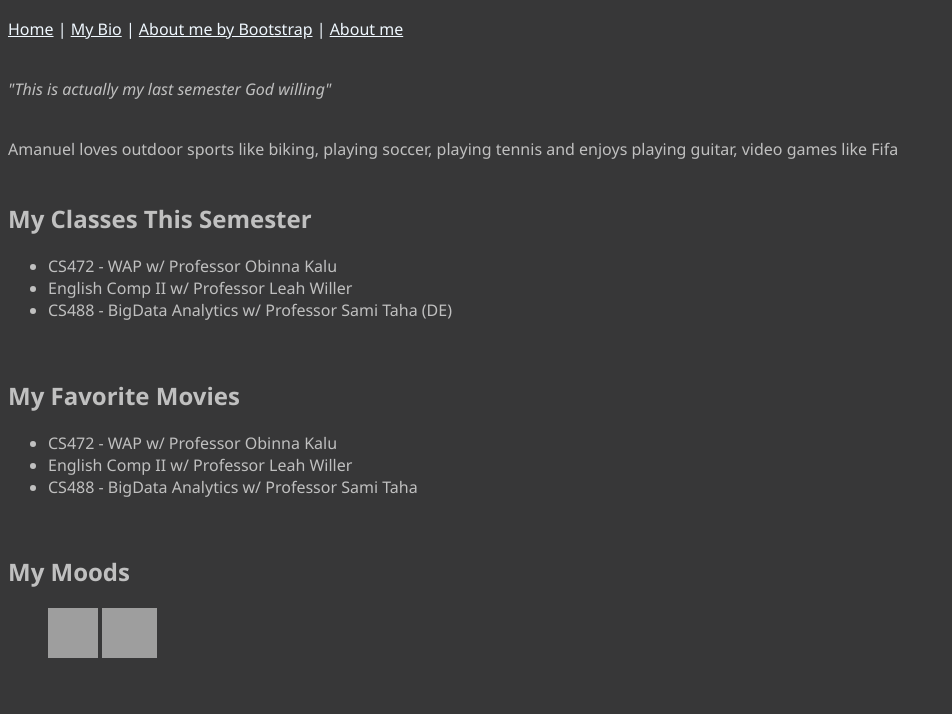
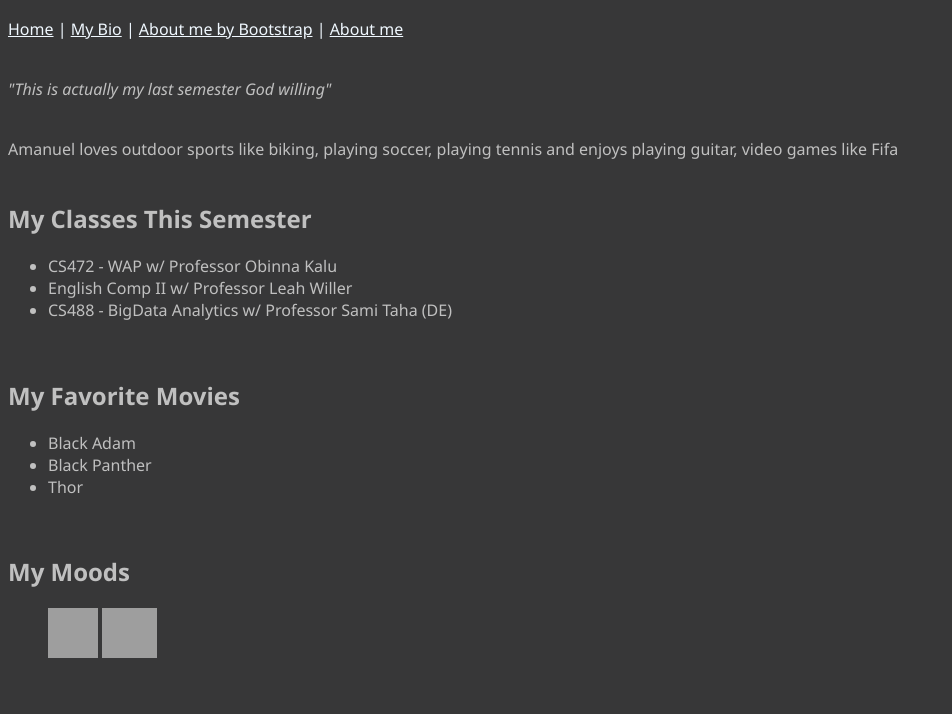
Before and after one commit to abenti/wap.github.io, a plain HTML site: page docs/aboutmeCss.html in a window 1280 px wide. Shown: the part 86-800 px from the top of the page, without its empty margins (0-952 px from the left). Drawn offline with Linux system fonts and the light colour scheme; grey boxes are pictures that could not be loaded.

Commit message:
final correction

```diff
--- a/docs/aboutmeCss.html
+++ b/docs/aboutmeCss.html
@@ -38,9 +38,9 @@
       <div>
         <h2 class="favoriteList">My Favorite Movies</h2>
         <ul>
-          <li>CS472 - WAP w/ Professor Obinna Kalu</li>
-          <li>English Comp II w/ Professor Leah Willer</li>
-          <li>CS488 - BigData Analytics w/ Professor Sami Taha</li>
+          <li>Black Adam</li>
+          <li>Black Panther</li>
+          <li>Thor</li>
         </ul>
       </div>
       <br />
```
